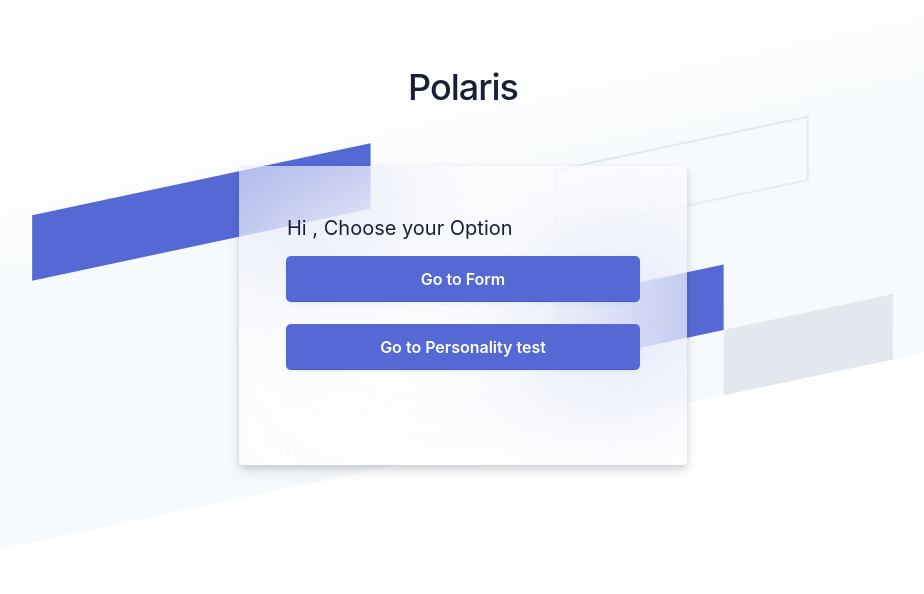
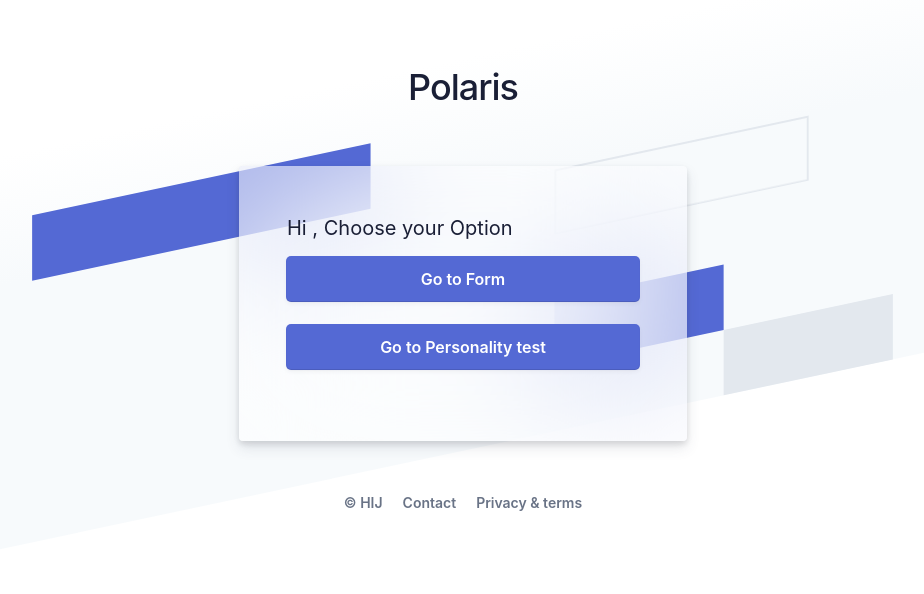
Before and after one commit to husainunwalla/College-Acceptance-Predictor, a Flask app: page /home in a window 1280 px wide. Shown: the top 594 px of the page, without its empty margins (177-1101 px from the left). Run offline with Flask 2, Linux system fonts and the light colour scheme; parts of the project's set-up code (start-up, migrations or seed data) failed here and were passed over; some libraries are stand-ins or nearby versions.

Commit message:
small ui changes

```diff
--- a/Application/templates/home.html
+++ b/Application/templates/home.html
@@ -9,12 +9,19 @@
                     <div class="field padding-bottom--24">
                         <input type="submit" name="Form" value="Go to Form">
                     </div>
-                    <div class="field padding-bottom--24">
+                    <div class="field">
                         <input type="submit" name="Form" value="Go to Personality test">
                     </div>
                 </div>
             </form>
         </div>
     </div>
+    <div class="footer-link padding-top--24">
+        <div class="listing padding-top--24 padding-bottom--24 flex-flex center-center">
+            <span><a href="#">© HIJ</a></span>
+            <span><a href="#">Contact</a></span>
+            <span><a href="#">Privacy & terms</a></span>
+        </div>
+    </div>
 </div>
 {% endblock %}
```
Also changed, not shown: Application/templates/table.html (+7 -0 lines).
